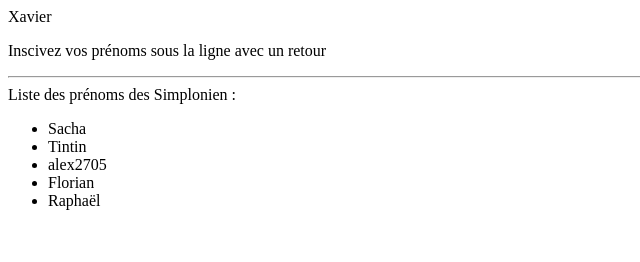
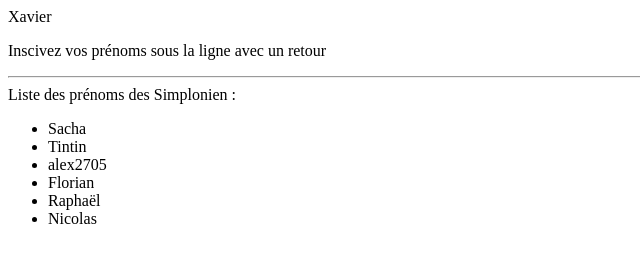
Before and after one commit to SimplonTroyes/ListePrenom, a plain HTML site: page index.html in a window 1280 px wide. Shown: the full height of the page, 0-640 px from the left. Drawn offline with Linux system fonts and the light colour scheme.

Commit message:
Update index.html

```diff
--- a/index.html
+++ b/index.html
@@ -15,6 +15,7 @@
         <li>alex2705</li>
         <li>Florian</li>
         <li>Raphaël</li>
+        <li>Nicolas</li>
     </ul>
 </body>
 </html>
```
